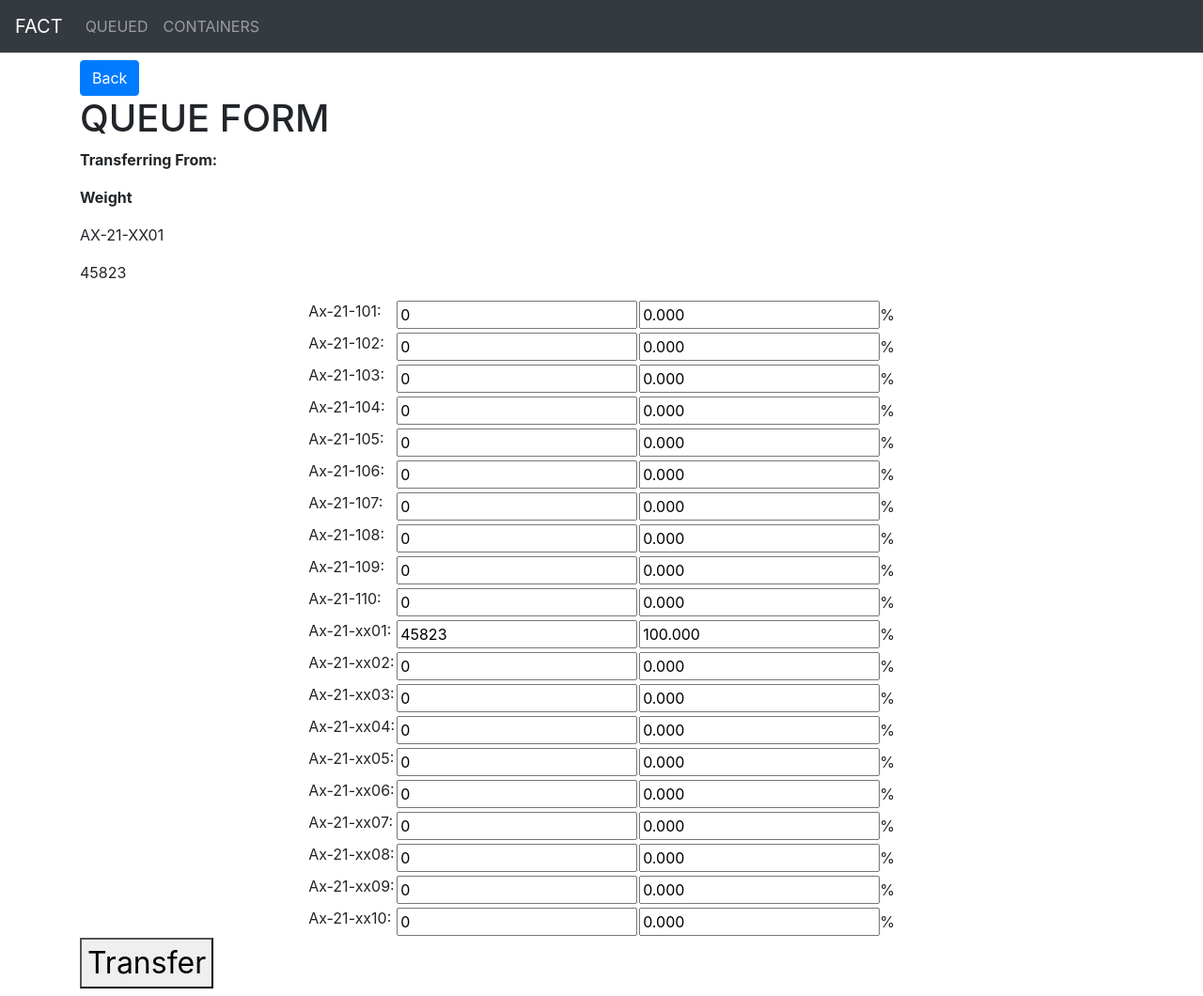
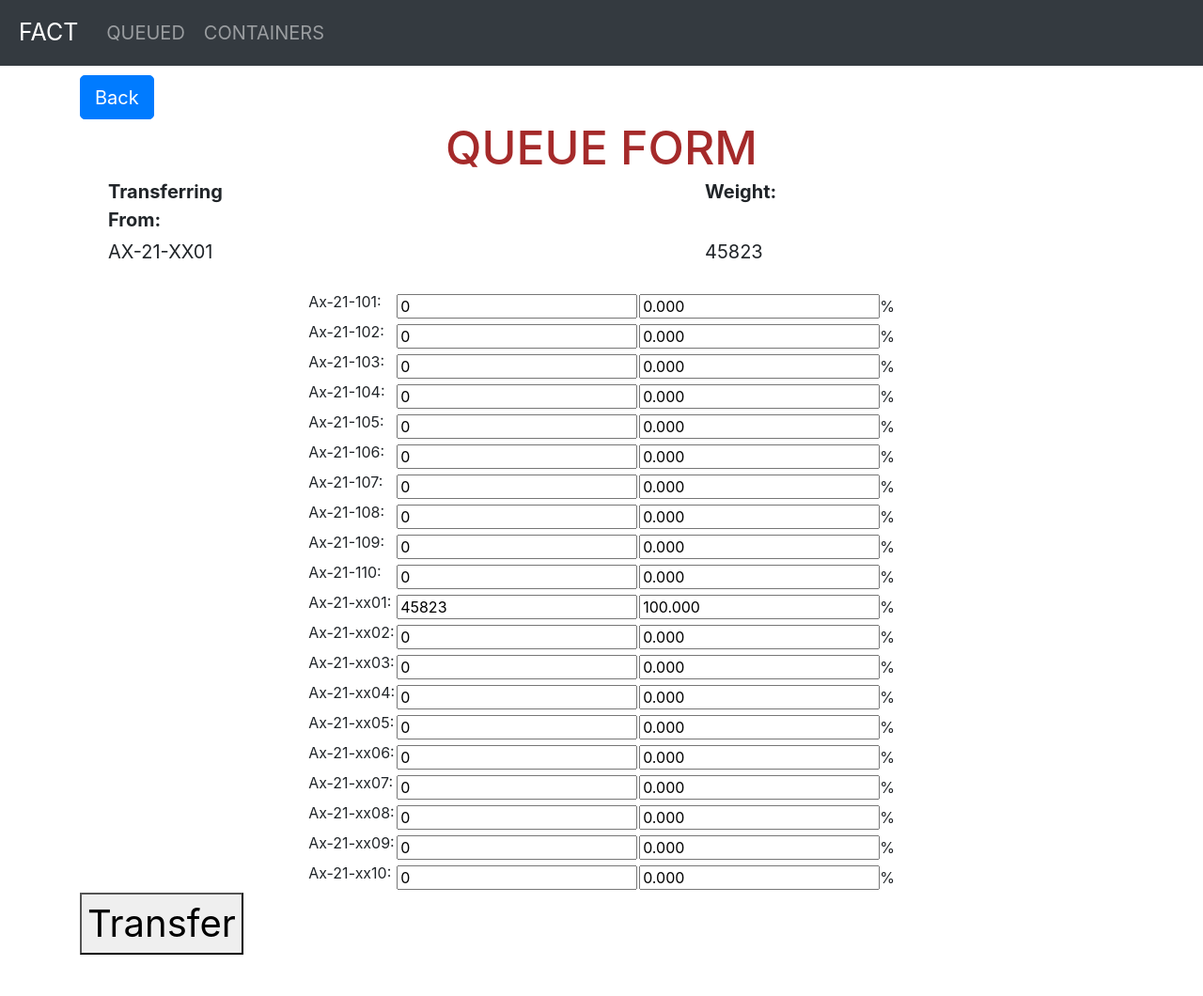
Before and after one commit to Lance-Easley/FACT-Prototype, a Django app: a page that uses templates/queueform.html in a window 1280 px wide. Shown: the whole page at 94% size. After the commit the page ends 1016 px from the top, so only its background shows below. Run offline with Django 3.2, Linux system fonts and the light colour scheme; data comes from the database, SQL or seed files in the repository; some libraries are stand-ins or nearby versions.

Commit message:
added css to queue form

```diff
--- a/templates/queueform.html
+++ b/templates/queueform.html
@@ -1,5 +1,55 @@
 <!-- Transfer Form -->
+<style>
+  /* Root tag edits */
+:root {
+    font-family: Calibri, 'Trebuchet MS', sans-serif;
+    font-size: 20px;
+}
+p{
+  padding: 10px;
+}
+body {
+    margin: 50px 50px;
+}
 
+section {
+    padding: 0px 20px;
+}
+/* Classes used all throughout */
+.align-center {
+    text-align: center;
+}
+
+.align-end {
+    text-align: end;
+}
+
+/* 1st box: title and contract info */
+#title {
+    padding: 0px 10px;
+    color: brown;
+    text-align: center;
+}
+
+#contract-info {
+    display: grid;
+    grid-template-columns: auto auto;
+    gap: 0px 200px;
+    margin-bottom: 15px;
+    border-color: coral;
+}
+
+#contract-info p {
+    width: 200px;
+}
+
+.info-field {
+    display: grid;
+    grid-template-columns: 125px 100px;
+    margin: -18px 0px;
+}
+
+</style>
 {% extends 'base.html' %}
 
 {% block title %}FACT Pending{% endblock title %}
@@ -13,7 +63,7 @@
       <p><b>Transferring From: </b></p>
     </div>
     <div class="info-field">
-      <p><b>Weight</b></p>
+      <p><b>Weight: </b></p>
     </div>
     <div class="info-field">
       <p>{{ form.from_container }}</p>
```
